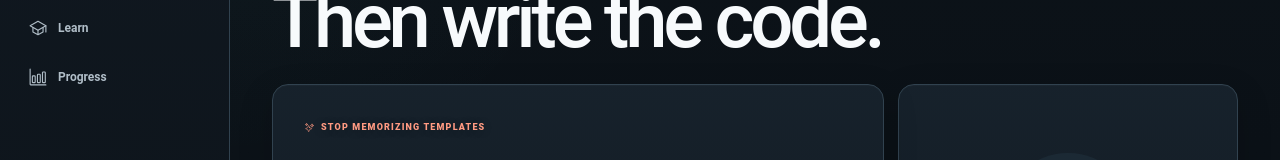
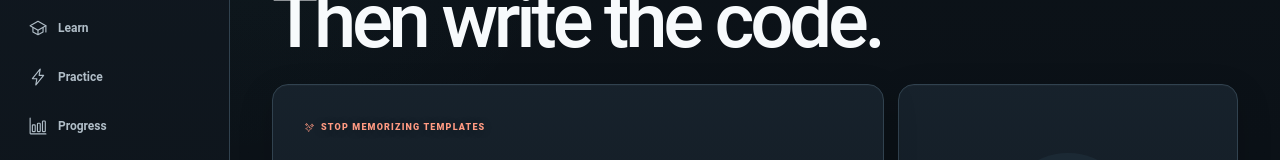
Before and after one commit to sandeep-kolli-007/dsa-tutor, a React (Vite) app: page / in a window 1280 px wide. Shown: the part 158-318 px from the top of the page. Built offline with nearby package versions, Linux system fonts and the light colour scheme.

Commit message:
feat: add practice trainer navigation

```diff
--- a/src/App.tsx
+++ b/src/App.tsx
@@ -1,6 +1,6 @@
 import { useMemo, useState } from 'react';
 import { IonContent, IonPage } from '@ionic/react';
-import { barChartOutline, homeOutline, schoolOutline } from 'ionicons/icons';
+import { barChartOutline, flashOutline, homeOutline, schoolOutline } from 'ionicons/icons';
 
 import { patterns } from './data/patterns';
 import { loadProgress, saveProgress } from './state/progress';
@@ -8,6 +8,7 @@ import type { Page, PatternId } from './types/lesson';
 import { NavButton } from './components/NavButton';
 import { Home, Learn, Progress } from './pages/DashboardPages';
 import { Lesson } from './pages/Lesson';
+import { Practice } from './pages/Practice';
 
 function App() {
   const [page, setPage] = useState<Page>('home');
@@ -44,6 +45,7 @@ function App() {
             <nav>
               <NavButton active={page === 'home'} icon={homeOutline} label="Home" onClick={() => setPage('home')} />
               <NavButton active={page === 'learn' || page === 'lesson'} icon={schoolOutline} label="Learn" onClick={() => setPage('learn')} />
+              <NavButton active={page === 'practice'} icon={flashOutline} label="Practice" onClick={() => setPage('practice')} />
               <NavButton active={page === 'progress'} icon={barChartOutline} label="Progress" onClick={() => setPage('progress')} />
             </nav>
 
@@ -56,6 +58,7 @@ function App() {
           <main className="main-stage">
             {page === 'home' && <Home completed={completed} openLesson={openLesson} goLearn={() => setPage('learn')} />}
             {page === 'learn' && <Learn completed={completed} openLesson={openLesson} />}
+            {page === 'practice' && <Practice openLesson={openLesson} />}
             {page === 'progress' && <Progress completed={completed} openLesson={openLesson} />}
             {page === 'lesson' && (
               <Lesson
@@ -70,6 +73,7 @@ function App() {
           <div className="bottom-nav">
             <NavButton active={page === 'home'} icon={homeOutline} label="Home" onClick={() => setPage('home')} />
             <NavButton active={page === 'learn' || page === 'lesson'} icon={schoolOutline} label="Learn" onClick={() => setPage('learn')} />
+            <NavButton active={page === 'practice'} icon={flashOutline} label="Practice" onClick={() => setPage('practice')} />
             <NavButton active={page === 'progress'} icon={barChartOutline} label="Progress" onClick={() => setPage('progress')} />
           </div>
         </div>
```
